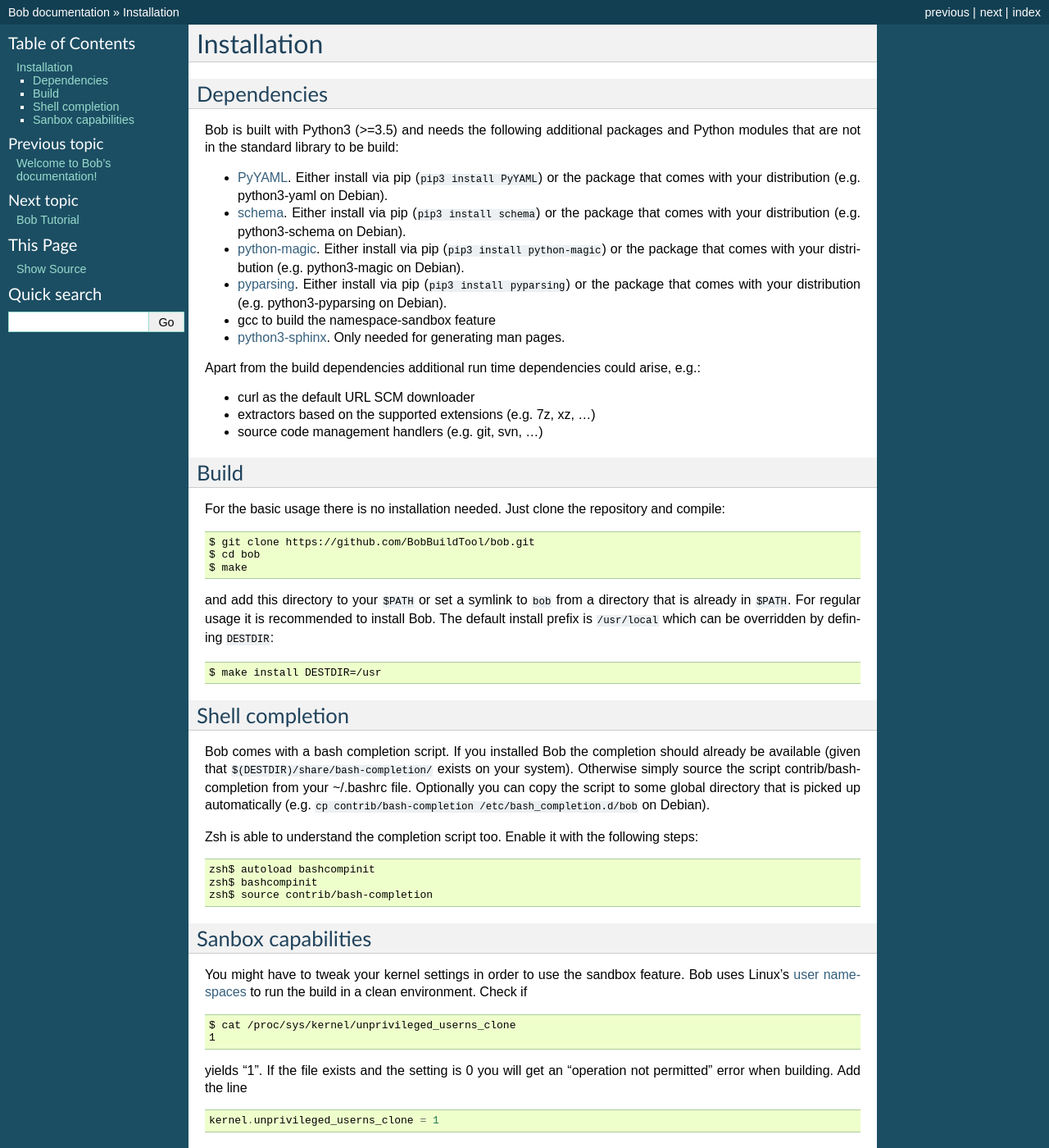
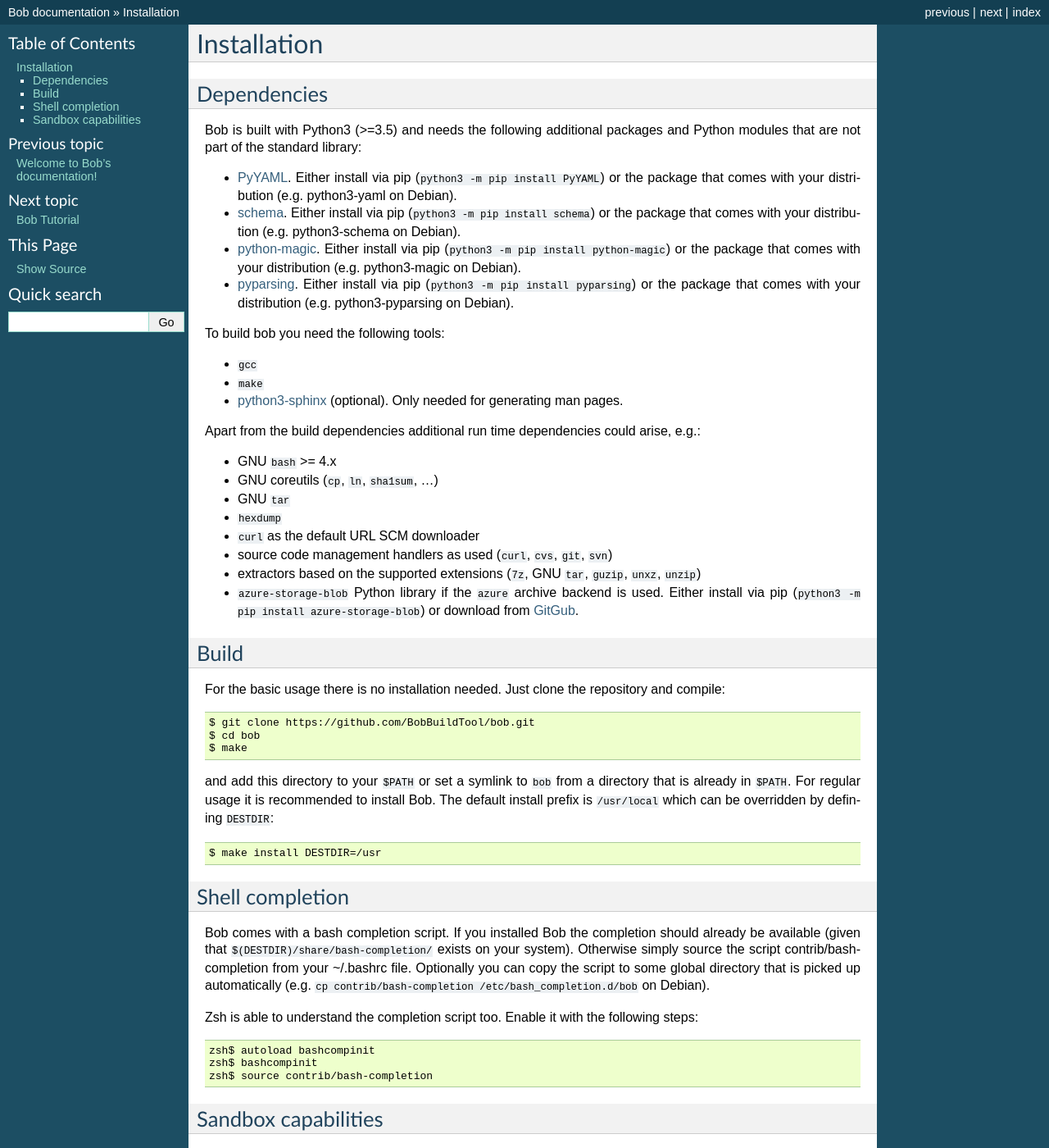
Before and after one commit to BobBuildTool/bob, a Sphinx documentation site: the page built from doc/installation.rst, in a window 1280 px wide and 1400 px high. Shown: the whole window at 82% size. Built offline with Sphinx 7.4.7, drawn with Linux system fonts in a browser that asks for light colours; formulas are drawn with MathJax 3; the version number could not be read and is left out.

Commit message:
doc: document all runtime dependencies
Compile the whole list of runtime and build dependencies.

```diff
--- a/doc/installation.rst
+++ b/doc/installation.rst
@@ -5,32 +5,36 @@
 ============
 
 Bob is built with Python3 (>=3.5) and needs the following additional packages
-and Python modules that are not in the standard library to be build:
+and Python modules that are not part of the standard library:
 
-* `PyYAML`_. Either install via pip (``pip3 install PyYAML``) or the package
+* `PyYAML`_. Either install via pip (``python3 -m pip install PyYAML``) or the package
   that comes with your distribution (e.g. python3-yaml on Debian).
-* `schema`_. Either install via pip (``pip3 install schema``) or the package
+* `schema`_. Either install via pip (``python3 -m pip install schema``) or the package
   that comes with your distribution (e.g. python3-schema on Debian).
-* `python-magic`_. Either install via pip (``pip3 install python-magic``) or the
+* `python-magic`_. Either install via pip (``python3 -m pip install python-magic``) or the
   package that comes with your distribution (e.g. python3-magic on Debian).
-* `pyparsing`_. Either install via pip (``pip3 install pyparsing``) or the
+* `pyparsing`_. Either install via pip (``python3 -m pip install pyparsing``) or the
   package that comes with your distribution (e.g. python3-pyparsing on Debian).
-* gcc to build the namespace-sandbox feature
-* `python3-sphinx`_. Only needed for generating man pages.
+
+To build bob you need the following tools:
+
+* ``gcc``
+* ``make``
+* `python3-sphinx`_ (optional). Only needed for generating man pages.
 
 Apart from the build dependencies additional run time dependencies could arise,
 e.g.:
 
-* curl as the default URL SCM downloader
-* extractors based on the supported extensions (e.g. 7z, xz, ...)
-* source code management handlers (e.g. git, svn, ...)
-
-.. _PyYAML: http://pyyaml.org/
-.. _schema: https://pypi.org/project/schema/
-.. _python-magic: https://pypi.org/project/python-magic/
-.. _pyparsing: http://pyparsing.wikispaces.com/
-.. _python3-sphinx: http://www.sphinx-doc.org/
-.. _user namespaces: http://man7.org/linux/man-pages/man7/user_namespaces.7.html
+* GNU ``bash`` >= 4.x
+* GNU coreutils (``cp``, ``ln``, ``sha1sum``, ...)
+* GNU ``tar``
+* ``hexdump``
+* ``curl`` as the default URL SCM downloader
+* source code management handlers as used (``curl``, ``cvs``, ``git``, ``svn``)
+* extractors based on the supported extensions (``7z``, GNU ``tar``, ``guzip``, ``unxz``, ``unzip``)
+* ``azure-storage-blob`` Python library if the ``azure`` archive backend is
+  used. Either install via pip (``python3 -m pip install azure-storage-blob``)
+  or download from `GitGub <https://github.com/Azure/azure-storage-python>`_.
 
 Build
 =====
@@ -66,8 +70,8 @@
    zsh$ bashcompinit
    zsh$ source contrib/bash-completion
 
-Sanbox capabilities
-===================
+Sandbox capabilities
+====================
 
 You might have to tweak your kernel settings in order to use the sandbox
 feature. Bob uses Linux's `user namespaces`_ to run the build in a clean
@@ -82,3 +86,11 @@
    kernel.unprivileged_userns_clone = 1
 
 to your ``/etc/sysctl.conf`` (or wherever your distro stores that).
+
+
+.. _PyYAML: http://pyyaml.org/
+.. _schema: https://pypi.org/project/schema/
+.. _python-magic: https://pypi.org/project/python-magic/
+.. _pyparsing: http://pyparsing.wikispaces.com/
+.. _python3-sphinx: http://www.sphinx-doc.org/
+.. _user namespaces: http://man7.org/linux/man-pages/man7/user_namespaces.7.html
```
